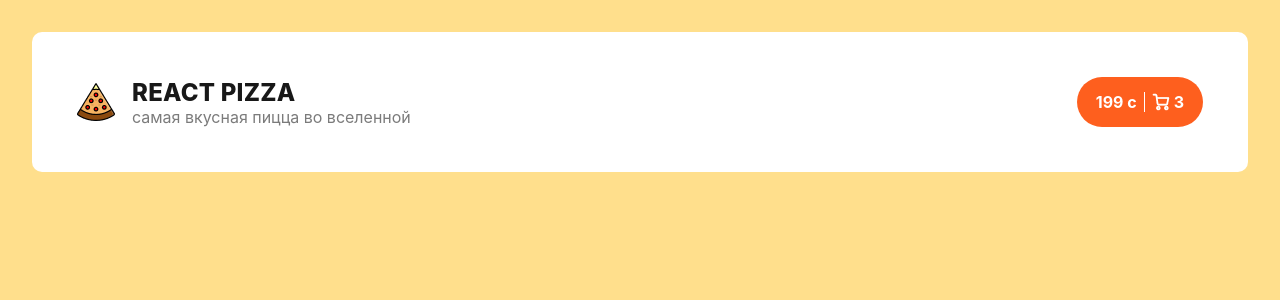
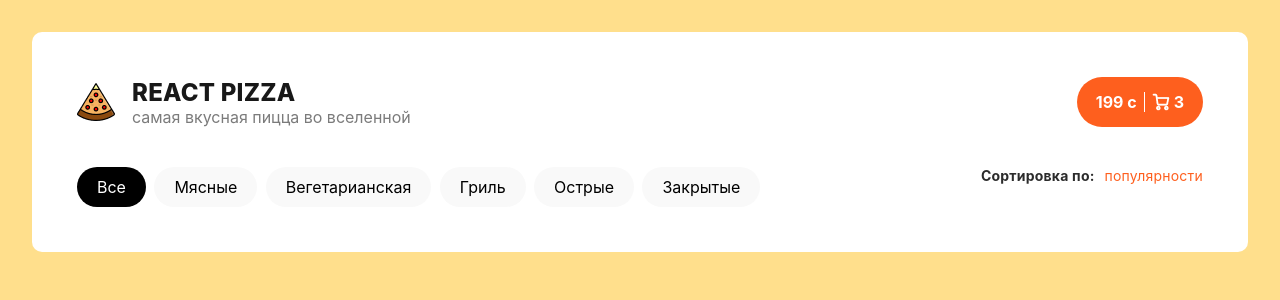
Before and after one commit to gyyazali/31github, a React (Create React App) app: page / in a window 1280 px wide. Shown: the top 300 px of the page. Built offline with nearby package versions, Linux system fonts and the light colour scheme.

Commit message:
add navbar

```diff
--- a/src/App.css
+++ b/src/App.css
@@ -64,3 +64,44 @@
   font-weight: 700;
   gap: 4px;
 }
+
+.nav {
+  display: flex;
+  justify-content: space-between;
+  margin-top: 40px;
+}
+
+.category {
+  display: flex;
+  gap: 8.45px;
+}
+
+.category_name {
+  display: flex;
+  align-items: center;
+  justify-content: center;
+  border-radius: 30px;
+  padding: 10px 20px ;
+  background: #F9F9F9;
+  cursor: pointer;
+}
+
+.category_name_active {
+  background: #000000;
+  color: #fff;
+}
+
+.sort {
+  display: flex;
+  gap: 10px;
+  color: #2C2C2C;
+  font-size: 14px;
+  font-weight: 700;
+  letter-spacing: 0.21px;
+}
+
+.sort_name {
+  color: #FE5F1E;
+  font-weight: 400;
+  cursor: pointer;
+}
--- a/src/components/App.jsx
+++ b/src/components/App.jsx
@@ -23,7 +23,22 @@ function App() {
             </span>
           </div>
         </div>
-        <nav className="nav"></nav>
+        <nav className="nav">
+          <div className="category">
+            <p className="category_name_active category_name">Все</p>
+            <p className="category_name">Мясные</p>
+            <p className="category_name">Вегетарианская</p>
+            <p className="category_name">Гриль</p>
+            <p className="category_name">Острые</p>
+            <p className="category_name">Закрытые</p>
+          </div>
+          <div className="sort">
+            Сортировка по:
+            <p className="sort_name">
+              популярности
+            </p>
+          </div>
+        </nav>
         <div className="pizzas"></div>
       </div>
     </div>
--- a/src/index.css
+++ b/src/index.css
@@ -2,10 +2,11 @@
   margin: 0;
   padding: 0;
   box-sizing: border-box;
+
 }
 body {
   font-family: -apple-system, BlinkMacSystemFont, 'Segoe UI', 'Roboto', 'Oxygen',
-    'Ubuntu', 'Cantarell', 'Fira Sans', 'Droid Sans', 'Helvetica Neue',
+    'Ubuntu', 'Cantarell', 'Fira Sans', 'Droid Sans', 'Helvetica Neue', 'Proxima Nova',
     sans-serif;
   -webkit-font-smoothing: antialiased;
   -moz-osx-font-smoothing: grayscale;
```
